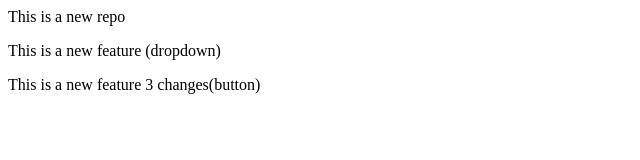
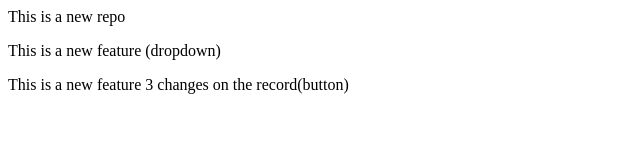
Before and after one commit to kanchanjadhav04/localrepo, a plain HTML site: page localrepo-main/index.html in a window 1280 px wide. Shown: the whole page, without its empty margins (0-640 px from the left). Drawn offline with Linux system fonts and the light colour scheme.

Commit message:
add all files

```diff
--- a/localrepo-main/index.html
+++ b/localrepo-main/index.html
@@ -1,4 +1,4 @@
 <p>This is a new repo</p>
 <p>This is a new feature (dropdown)</p>
-<p>This is a new feature 3 changes(button)
+<p>This is a new feature 3 changes on the record(button)
 </p>
```
